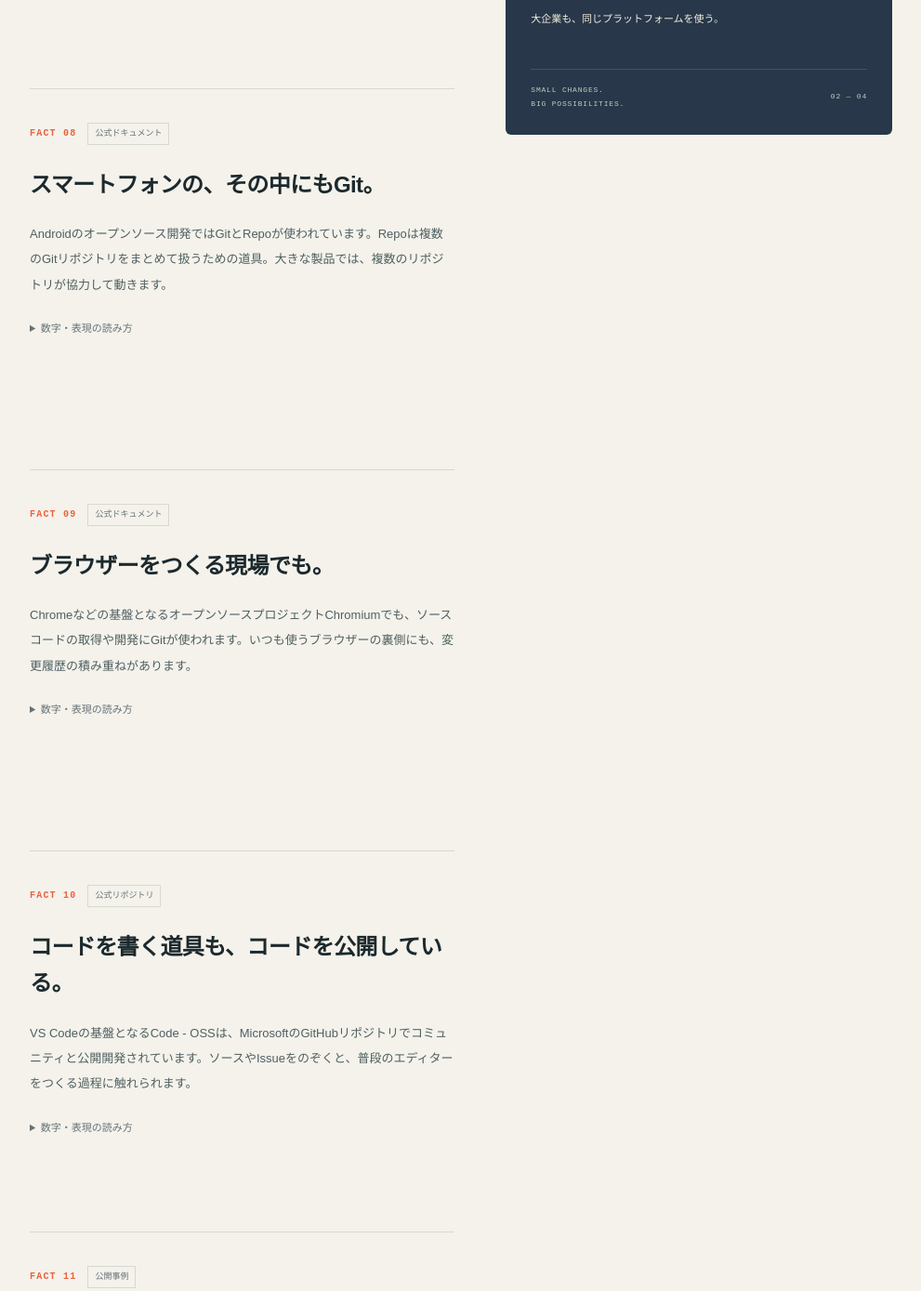
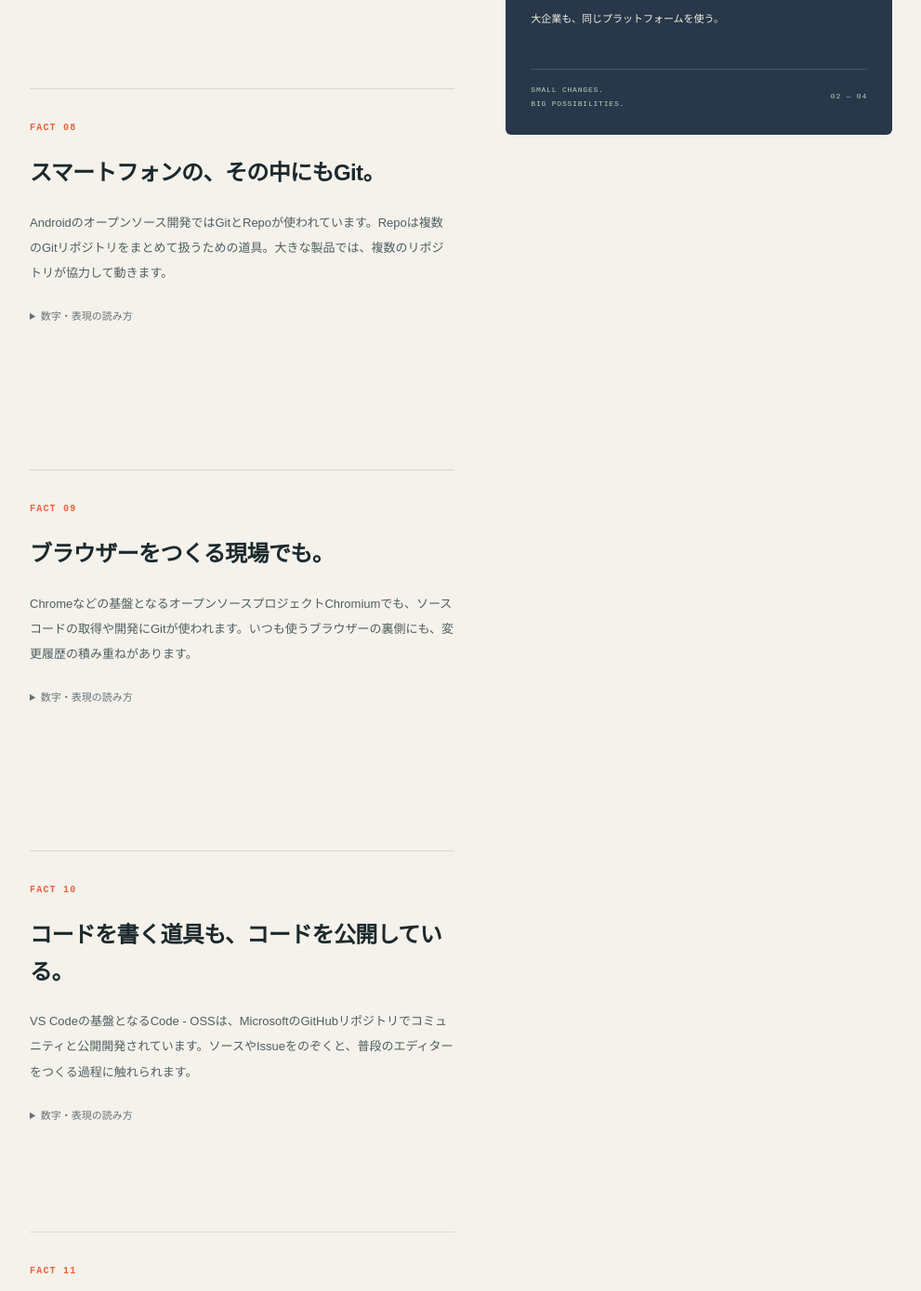
Before and after one commit to YosukeSegawa1050/GitHubkouza-2026-10-28, a website: page index.html in a window 1280 px wide. Shown: the part 4081-5470 px from the top of the page at 93% size, without its empty margins (266-1257 px from the left). Drawn offline with Linux system fonts and the light colour scheme.

Commit message:
Remove source-type badges while keeping dates and factual qualifiers

```diff
--- a/index.html
+++ b/index.html
@@ -36,19 +36,19 @@
  <h3>大企業も、同じプラットフォームを使う。</h3><p class="fact-body">Fortune 100に入る企業の90%がGitHubを利用しています。今日触れるツールは、学生の練習用に限らず、企業の開発にも使われるものです。</p>
  <details><summary>数字・表現の読み方</summary><p>Fortune 100という特定の企業群の割合です。世界中の企業の90%ではありません。</p></details>
  </article><article class="fact" id="fact-8" data-value="Android" data-unit="" data-index="08" data-label="スマートフォンの、その中にもGit。">
- <div class="flex items-center gap-3"><span class="fact-number">FACT 08</span><span class="date-label">公式ドキュメント</span></div>
+ <div class="flex items-center gap-3"><span class="fact-number">FACT 08</span></div>
  <h3>スマートフォンの、その中にもGit。</h3><p class="fact-body">Androidのオープンソース開発ではGitとRepoが使われています。Repoは複数のGitリポジトリをまとめて扱うための道具。大きな製品では、複数のリポジトリが協力して動きます。</p>
  <details><summary>数字・表現の読み方</summary><p>Android Open Source Projectのソース管理の話です。</p></details>
  </article><article class="fact" id="fact-9" data-value="Chromium" data-unit="" data-index="09" data-label="ブラウザーをつくる現場でも。">
- <div class="flex items-center gap-3"><span class="fact-number">FACT 09</span><span class="date-label">公式ドキュメント</span></div>
+ <div class="flex items-center gap-3"><span class="fact-number">FACT 09</span></div>
  <h3>ブラウザーをつくる現場でも。</h3><p class="fact-body">Chromeなどの基盤となるオープンソースプロジェクトChromiumでも、ソースコードの取得や開発にGitが使われます。いつも使うブラウザーの裏側にも、変更履歴の積み重ねがあります。</p>
  <details><summary>数字・表現の読み方</summary><p>Gitを使うことと、GitHub上で開発することは別です。</p></details>
  </article><article class="fact" id="fact-10" data-value="VS Code" data-unit="" data-index="10" data-label="コードを書く道具も、コードを公開している。">
- <div class="flex items-center gap-3"><span class="fact-number">FACT 10</span><span class="date-label">公式リポジトリ</span></div>
+ <div class="flex items-center gap-3"><span class="fact-number">FACT 10</span></div>
  <h3>コードを書く道具も、コードを公開している。</h3><p class="fact-body">VS Codeの基盤となるCode - OSSは、MicrosoftのGitHubリポジトリでコミュニティと公開開発されています。ソースやIssueをのぞくと、普段のエディターをつくる過程に触れられます。</p>
  <details><summary>数字・表現の読み方</summary><p>配布版VS Codeやすべての拡張機能まで同じライセンスという意味ではありません。</p></details>
  </article><article class="fact" id="fact-11" data-value="Made in" data-unit="Japan" data-index="11" data-label="日本の企業にも、活用の広がり。">
- <div class="flex items-center gap-3"><span class="fact-number">FACT 11</span><span class="date-label">公開事例</span></div>
+ <div class="flex items-center gap-3"><span class="fact-number">FACT 11</span></div>
  <h3>日本の企業にも、活用の広がり。</h3><p class="fact-body">ソニーのオープンソース公開、NTTドコモのGitHub Enterprise利用、ZOZOの導入事例。異なる使い方を通じて、日本の企業でもGitHubが活用されています。</p>
  <details><summary>数字・表現の読み方</summary><p>各社の公開事例です。各社すべての開発基盤が統一されているとは限りません。</p></details>
  </article></div><aside class="visual-stage" aria-hidden="true"><div class="visual-card"><div class="visual-top"><span>GIT ATLAS / EVERYDAY</span><span class="visual-index">02</span></div><div class="orbit-art"><div class="orbit orbit-one"></div><div class="orbit orbit-two"></div><div class="orbit orbit-three"></div><span class="orbit-dot dot-one"></span><span class="orbit-dot dot-two"></span><span class="orbit-center">+</span></div><div class="visual-stat"><span class="stat-value">90</span><span class="stat-unit">%</span></div><p class="visual-caption">大企業も、同じプラットフォームを使う。</p><div class="visual-bottom"><span>SMALL CHANGES.<br>BIG POSSIBILITIES.</span><span class="visual-counter">02 — 04</span></div></div></aside></div></section><section class="chapter" id="history" aria-labelledby="title-history" data-theme="history">
@@ -72,7 +72,7 @@
  <h3>コードを、北極圏に残す。</h3><p class="fact-body">GitHub Archive Programは、2020年2月2日時点のアクティブな公開リポジトリのスナップショットを北極圏で保存。1,000年の耐久性を想定したフィルムに、ソフトウェアの歴史を託しました。</p>
  <details><summary>数字・表現の読み方</summary><p>1,000年間の保存保証や、現在の全リポジトリの常時バックアップではありません。</p></details>
  </article><article class="fact" id="fact-16" data-value="NASA" data-unit="" data-index="16" data-label="宇宙開発のコードも、のぞける。">
- <div class="flex items-center gap-3"><span class="fact-number">FACT 16</span><span class="date-label">NASA公式組織</span></div>
+ <div class="flex items-center gap-3"><span class="fact-number">FACT 16</span></div>
  <h3>宇宙開発のコードも、のぞける。</h3><p class="fact-body">NASAは公式GitHub組織でソフトウェアを公開しています。宇宙や科学を支える技術の一部も、私たちがソースコードを読める場所にあります。</p>
  <details><summary>数字・表現の読み方</summary><p>NASAの全システムがGitHub上で動く、という意味ではありません。</p></details>
  </article><article class="fact" id="fact-17" data-value="12,000" data-unit="人ほど" data-index="17" data-label="知らないうちに、火星を飛ばしていた。">
```
